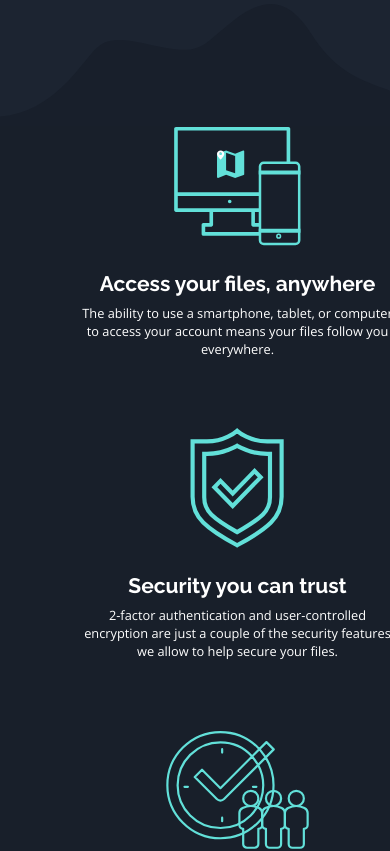
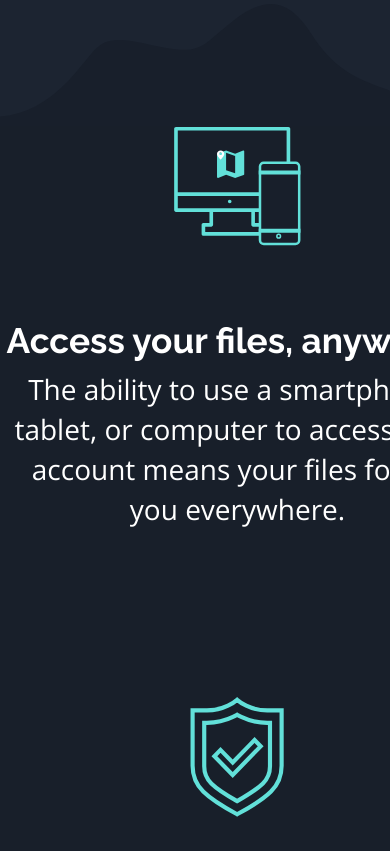
Before and after one commit to jskrnqwerty/frontend-mentor-fylo, a React (Vite) app: page / in a window 390 px wide. Shown: the part 1580-2431 px from the top of the page. Built offline with nearby package versions, Linux system fonts and the light colour scheme.

Commit message:
mobile features

```diff
--- a/src/scss/abstracts/_media-sizes.scss
+++ b/src/scss/abstracts/_media-sizes.scss
@@ -13,6 +13,7 @@ $block-bottom-margin: calc(2vh + 12em);
 
 // Mobile sizes
 $mobile-heading-size: 3rem;
+$mobile-subheading-size: $mobile-heading-size - 0.8rem;
 $mobile-text-size: $text-size-8 + 0.95rem;
 $mobile-text-line-height: 2.5rem;
 $mobile-menu-text-size: 0;
--- a/src/scss/components/_features.scss
+++ b/src/scss/components/_features.scss
@@ -37,6 +37,7 @@
 
   @media screen and (max-width: $mobile-screen) {
     grid-template-columns: 1fr;
+    gap: 12em;
     // margin: auto;
     // margin-bottom: calc($block-bottom-margin - 3em);
     // text-align: center;
@@ -49,16 +50,20 @@
     // justify-items: center;
 
     &_item {
-      max-width: $mobile-max-width ;
+      // max-width: $mobile-max-width ;
+      max-width: 98%;
       &_icon {
         height: 120px;
-        // margin-bottom: 1.5em;
+        margin-bottom: 5em;
       }
       &_heading {
-        // padding-bottom: 0.5rem;
+        font-size: $mobile-subheading-size;
+        padding-bottom: 0.5rem;
       }
       &_text {
-        // font-size: 0.8rem;
+        font-size: $mobile-text-size;
+        line-height: 2.5rem;
+        line-height: $mobile-text-line-height;
       }
     }
   }
--- a/src/scss/components/_intro.scss
+++ b/src/scss/components/_intro.scss
@@ -63,10 +63,10 @@
 
     &_text {
       font-size: $mobile-text-size;
+      line-height: 2.5rem;
+      line-height: $mobile-text-line-height;
       padding: 1.5em 2.6em;
-      line-height: 2.5rem;
       max-width: 100%;
-      line-height: $mobile-text-line-height;
       // margin: auto;
       // font-size: 1.2rem;
       // padding: 0 calc(2vw + 1rem);
--- a/src/scss/styles.css
+++ b/src/scss/styles.css
@@ -182,12 +182,23 @@
 @media screen and (max-width: 765px) {
   .features {
     grid-template-columns: 1fr;
+    gap: 12em;
   }
   .features_item {
-    max-width: 80vw;
+    max-width: 98%;
   }
   .features_item_icon {
     height: 120px;
+    margin-bottom: 5em;
+  }
+  .features_item_heading {
+    font-size: 2.2rem;
+    padding-bottom: 0.5rem;
+  }
+  .features_item_text {
+    font-size: 1.75rem;
+    line-height: 2.5rem;
+    line-height: 2.5rem;
   }
 }
 
@@ -316,10 +327,10 @@
   }
   .intro_text {
     font-size: 1.75rem;
+    line-height: 2.5rem;
+    line-height: 2.5rem;
     padding: 1.5em 2.6em;
-    line-height: 2.5rem;
     max-width: 100%;
-    line-height: 2.5rem;
   }
   .intro_get-started {
     font-size: 1.7rem;
```
Also changed, not shown: 1 other file (tests, documents, lock files or other folders).
